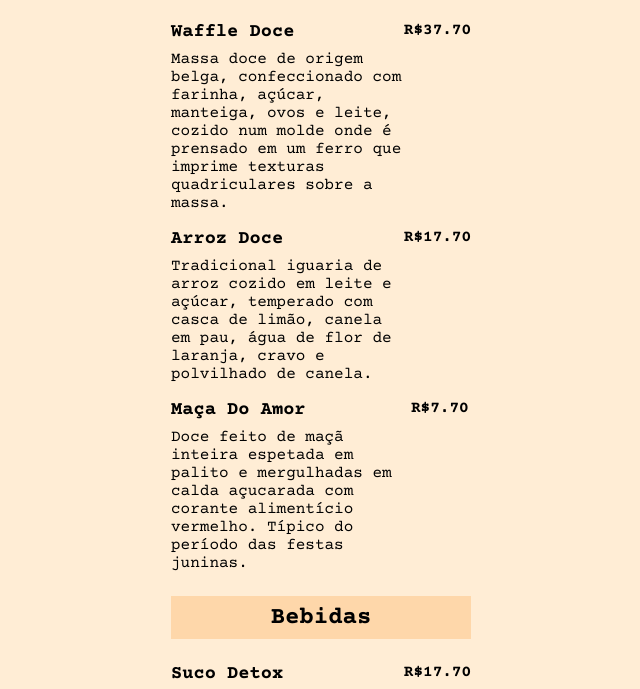
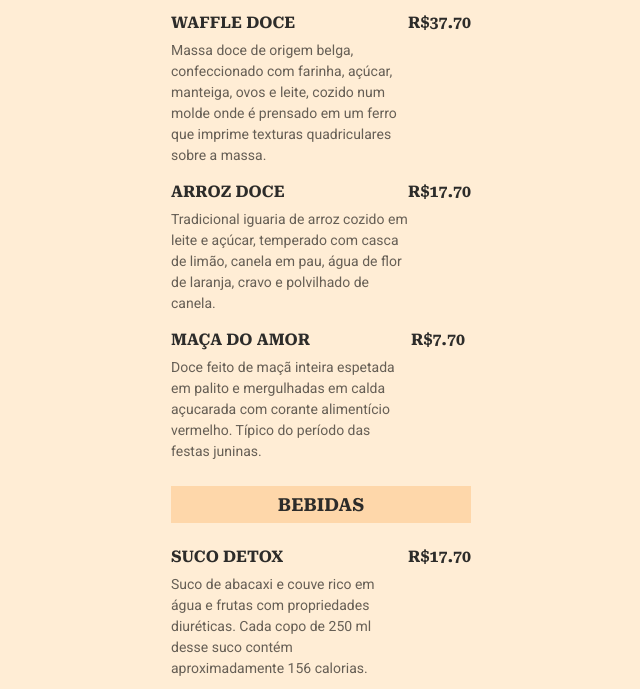
Before and after one commit to alexandrematis/rocket-coffee, a plain HTML site: page index.html in a window 1280 px wide. Shown: the part 168-857 px from the top of the page, without its empty margins (319-959 px from the left). Drawn offline with nearby package versions, Linux system fonts and the light colour scheme.

Commit message:
Estilização das fontes.

```diff
--- a/index.html
+++ b/index.html
@@ -1,12 +1,13 @@
 <!DOCTYPE html>
 <html lang="pt-br">
     <head>
-        <meta charset="UTF-8" />
-        <meta name="viewport" content="width=device-width, initial-scale=1.0" />
 
         <link rel="preconnect" href="https://fonts.googleapis.com">
         <link rel="preconnect" href="https://fonts.gstatic.com" crossorigin>
-        <link href="https://fonts.googleapis.com/css2?family=Courier+Prime:ital,wght@0,400;0,700;1,400;1,700&display=swap" rel="stylesheet">
+        <link href="https://fonts.googleapis.com/css2?family=Roboto&family=Roboto+Serif:opsz,wght@8..144,700&display=swap" rel="stylesheet">
+
+        <meta charset="UTF-8" />
+        <meta name="viewport" content="width=device-width, initial-scale=1.0" />
 
         <link rel="stylesheet" href="style.css">
 
--- a/style.css
+++ b/style.css
@@ -1,4 +1,4 @@
-/* GLOBAL */
+/************* GLOBAL *************/
 * {
     margin: 0;
     padding: 0;
@@ -6,14 +6,21 @@
 
   body {
     background-color: #FFEDD5; /* hex: 0-F */
-      font-family: 'Courier Prime', monospace;
-    }
+    font-family: 'Roboto', sans-serif;
+  }
 
   ul {
     list-style: none;
   }
 
-  /* HEADER */
+/************* FONTS *************/
+h1, h2, h3, .price {
+  font-family: 'Roboto Serif', serif;
+  text-transform: uppercase;
+  color: #2D2C2A;
+}
+
+/************* HEADER *************/
   header {
     padding: 32px 0;
     text-align: center;
@@ -27,13 +34,22 @@
 
   header h1 {
     margin-bottom: 4px;
+    font-size: 28px;
+    line-height: 33px;
   }
 
   header h1 span {
     color: #995000;
   }
 
-  /* SECTION */
+  head p {
+    font-size: 14px;
+    line-height: 16px;
+
+    color: rgba(0, 0, 0, 0.7);
+  }
+
+/************* SECTION *************/
   section {
     margin-bottom: 24px;
   }
@@ -44,9 +60,10 @@
     text-align: center;
 
     margin-bottom: 24px;
+    font-size: 18px;
   }
 
-  /* LISTA */
+/************* LISTA *************/
   ul li {
     margin-bottom: 16px;
     display: flex;
@@ -58,4 +75,12 @@
 
   .details h3 {
     margin-bottom: 8px;
+    font-size: 16px;
+    line-height: 19px;
   }
+
+  .details p {
+    color: rgba(0, 0, 0, 0.6);
+    font-size: 14px;
+    line-height: 21px;
+  }
```
